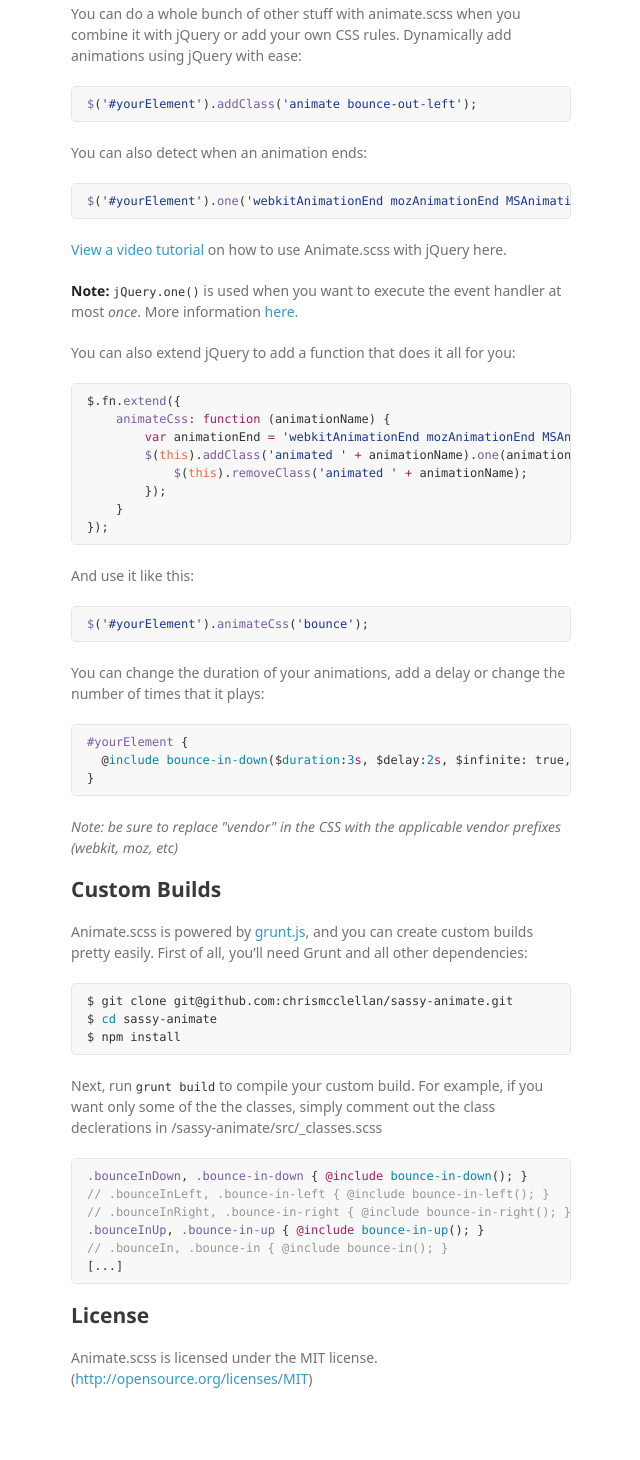
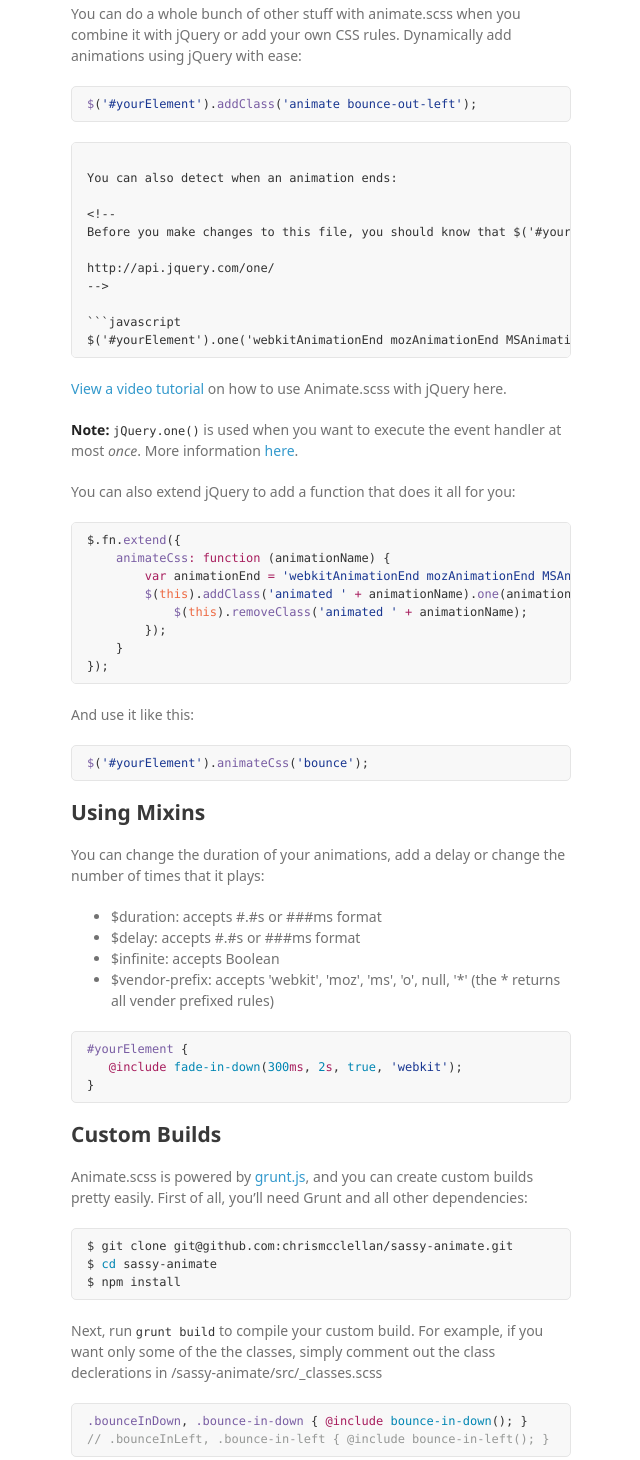
Before and after one commit to chrismcclellan/sassy-animate, a plain HTML site: page index.html in a window 1280 px wide. Shown: the part 968-2428 px from the top of the page, without its empty margins (499-1139 px from the left). Drawn offline with Linux system fonts and the light colour scheme; a web font is replaced by a local one.

````diff
--- a/index.html
+++ b/index.html
@@ -51,9 +51,9 @@
 <li>
 <p>Finally you need to add one of the following classes:</p>
 
-<p><a href="https://github.com/chrismcclellan/sassy-animate/blob/master/class-list-slugified.txt">List of slugi-fied classes!</a></p>
+<p><a href="https://github.com/chrismcclellan/sassy-animate/blob/master/.bin/cslugified.txt">slugified classes!</a></p>
 
-<p><a href="https://github.com/chrismcclellan/sassy-animate/blob/master/class-list-camelCased.txt">List of camelCased classes!</a></p>
+<p><a href="https://github.com/chrismcclellan/sassy-animate/blob/master/.bin/ccamelCased.txt">camelCased classes!</a></p>
 </li>
 </ol>
 
@@ -61,7 +61,7 @@
 
 <div class="highlight highlight-text-html-basic"><pre>&lt;<span class="pl-ent">h1</span> <span class="pl-e">class</span>=<span class="pl-s"><span class="pl-pds">"</span>animated infinite bounce<span class="pl-pds">"</span></span>&gt;Example&lt;/<span class="pl-ent">h1</span>&gt;</pre></div>
 
-<p><a href="https://daneden.github.io/animate.scss/">Check out all the animations here!</a></p>
+<p><a href="https://daneden.github.io/animate.css/">Check out all the animations here!</a></p>
 
 <h2>
 <a id="usage" class="anchor" href="#usage" aria-hidden="true"><span aria-hidden="true" class="octicon octicon-link"></span></a>Usage</h2>
@@ -76,11 +76,18 @@
 
 <div class="highlight highlight-source-js"><pre><span class="pl-en">$</span>(<span class="pl-s"><span class="pl-pds">'</span>#yourElement<span class="pl-pds">'</span></span>).<span class="pl-en">addClass</span>(<span class="pl-s"><span class="pl-pds">'</span>animate bounce-out-left<span class="pl-pds">'</span></span>);</pre></div>
 
-<p>You can also detect when an animation ends:</p>
+<pre><code>
+You can also detect when an animation ends:
 
+&lt;!--
+Before you make changes to this file, you should know that $('#yourElement').one() is *NOT A TYPO*
 
+http://api.jquery.com/one/
+--&gt;
 
-<div class="highlight highlight-source-js"><pre><span class="pl-en">$</span>(<span class="pl-s"><span class="pl-pds">'</span>#yourElement<span class="pl-pds">'</span></span>).<span class="pl-en">one</span>(<span class="pl-s"><span class="pl-pds">'</span>webkitAnimationEnd mozAnimationEnd MSAnimationEnd oanimationend animationend<span class="pl-pds">'</span></span>, doSomething);</pre></div>
+```javascript
+$('#yourElement').one('webkitAnimationEnd mozAnimationEnd MSAnimationEnd oanimationend animationend', doSomething);
+</code></pre>
 
 <p><a href="https://www.youtube.com/watch?v=CBQGl6zokMs">View a video tutorial</a> on how to use Animate.scss with jQuery here.</p>
 
@@ -101,13 +108,21 @@
 
 <div class="highlight highlight-source-js"><pre><span class="pl-en">$</span>(<span class="pl-s"><span class="pl-pds">'</span>#yourElement<span class="pl-pds">'</span></span>).<span class="pl-en">animateCss</span>(<span class="pl-s"><span class="pl-pds">'</span>bounce<span class="pl-pds">'</span></span>);</pre></div>
 
+<h2>
+<a id="using-mixins" class="anchor" href="#using-mixins" aria-hidden="true"><span aria-hidden="true" class="octicon octicon-link"></span></a>Using Mixins</h2>
+
 <p>You can change the duration of your animations, add a delay or change the number of times that it plays:</p>
 
-<div class="highlight highlight-source-css"><pre><span class="pl-e">#yourElement</span> {
-  @<span class="pl-c1">include</span> <span class="pl-c1">bounce-in-<span class="pl-c1">down</span></span>($<span class="pl-c1"><span class="pl-c1">duration</span></span>:<span class="pl-c1">3<span class="pl-k">s</span></span>, $delay:<span class="pl-c1">2<span class="pl-k">s</span></span>, $infinite: true, <span class="pl-s"><span class="pl-pds">'</span>*<span class="pl-pds">'</span></span>);
+<ul>
+<li>$duration: accepts #.#s or ###ms format</li>
+<li>$delay: accepts #.#s or ###ms format</li>
+<li>$infinite: accepts Boolean</li>
+<li>$vendor-prefix: accepts 'webkit', 'moz', 'ms', 'o', null, '*' (the * returns all vender prefixed rules)</li>
+</ul>
+
+<div class="highlight highlight-source-scss"><pre><span class="pl-e">#yourElement</span> {
+   <span class="pl-k">@include</span> <span class="pl-c1">fade-in-down</span>(<span class="pl-c1">300</span><span class="pl-k">ms</span>,<span class="pl-c1"> 2</span><span class="pl-k">s</span>, <span class="pl-c1">true</span>, <span class="pl-s"><span class="pl-pds">'</span>webkit<span class="pl-pds">'</span></span>);
 }</pre></div>
-
-<p><em>Note: be sure to replace "vendor" in the CSS with the applicable vendor prefixes (webkit, moz, etc)</em></p>
 
 <h2>
 <a id="custom-builds" class="anchor" href="#custom-builds" aria-hidden="true"><span aria-hidden="true" class="octicon octicon-link"></span></a>Custom Builds</h2>
@@ -121,11 +136,7 @@
 <p>Next, run <code>grunt build</code> to compile your custom build. For example, if you want only some of the the classes, simply comment out the class declerations in /sassy-animate/src/_classes.scss</p>
 
 <div class="highlight highlight-source-scss"><pre><span class="pl-e">.bounceInDown</span>, <span class="pl-e">.bounce-in-down</span> { <span class="pl-k">@include</span> <span class="pl-c1">bounce-in-down</span>(); }
-<span class="pl-c">// .bounceInLeft, .bounce-in-left { @include bounce-in-left(); }</span>
-<span class="pl-c">// .bounceInRight, .bounce-in-right { @include bounce-in-right(); }</span>
-<span class="pl-e">.bounceInUp</span>, <span class="pl-e">.bounce-in-up</span> { <span class="pl-k">@include</span> <span class="pl-c1">bounce-in-up</span>(); }
-<span class="pl-c">// .bounceIn, .bounce-in { @include bounce-in(); }</span>
-[...]</pre></div>
+<span class="pl-c">// .bounceInLeft, .bounce-in-left { @include bounce-in-left(); }</span></pre></div>
 
 <h2>
 <a id="license" class="anchor" href="#license" aria-hidden="true"><span aria-hidden="true" class="octicon octicon-link"></span></a>License</h2>
````
Also changed, not shown: params.json (+1 -1 lines).
